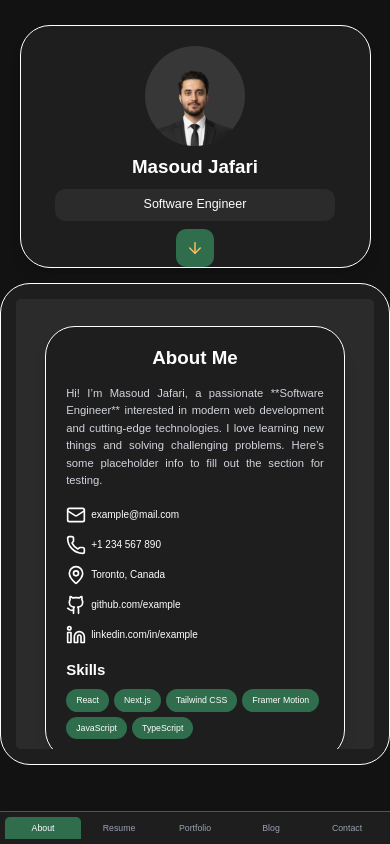
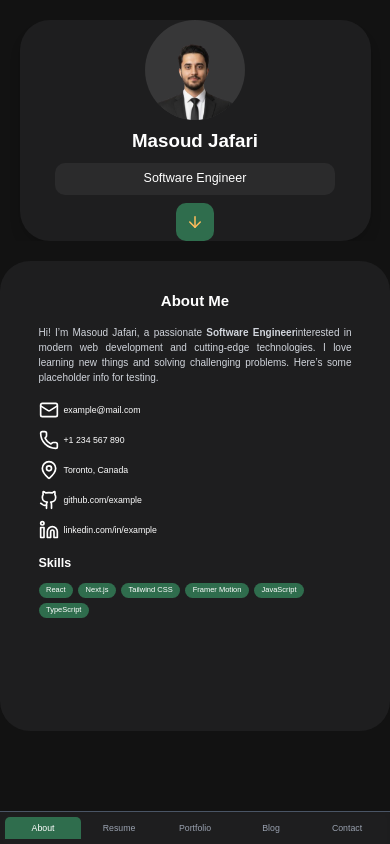
Before and after one commit to Masoud2025/portfolio, a Next.js app: page / in a window 390 px wide. Built offline with nearby package versions, Linux system fonts and the light colour scheme.

Commit message:
feat(ui responsive bug fixes ) +Remove  useless components from main page.tsx +Fix layout on main content are hide horizontal scroll  remove extra padding +remove static background color for inside tabs  should make it dynamic and change with state in next commits

```diff
--- a/src/app/page.tsx
+++ b/src/app/page.tsx
@@ -1,43 +1,18 @@
-import Footer from "@/components/layout/Footer";
-import Navbar from "@/components/layout/head/Navbar";
 import MainContent from "@/components/layout/MainContent";
-import MobileNavbar from "@/components/layout/MoblieNavbar";
 import SideBar from "@/components/layout/Sidebar/MainSidebar";
-import Sidebar from "@/components/layout/Sidebar/Sidebar";
 import { ThemeProvider } from "@/components/ThemeContext";
-import AboutMe from "@/components/ui/Aboutme";
-import AuroraBackground from "@/components/ui/background";
-import Contact from "@/components/ui/Contact";
-import SideProjects from "@/components/ui/HalfPAgeProjects";
-import Hero from "@/components/ui/Hero";
-import LeftHalft from "@/components/ui/LeftHalft";
-import PrjectsUI from "@/components/ui/NewProjects";
-// import Hero from "@/components/ui/Hero";
-import Projects from "@/components/ui/Projects";
-import ResponsiveSimulator from "@/components/ui/ResponsiveSimulator";
-import Skills from "@/components/ui/Skills";
+
+// import ResponsiveSimulator from "@/components/ui/ResponsiveSimulator";
 
 export default function Home() {
   return (
     <div>
-      {/* <ResponsiveSimulator /> */}
-      {/* <Navbar /> */}
-      {/* <Hero /> */}
-      {/* <AboutMe /> */}
-      {/* <Skills /> */}
-      {/* <Projects /> */}
-      {/* <PrjectsUI /> */}
-      {/* <AuroraBackground /> */}
-      {/* <Contact /> */}
-      {/* <Footer /> */}
       <ThemeProvider>
-        <SideBar />
-        <MainContent />
+        <div className="relative">
+          <SideBar />
+          <MainContent />
+        </div>
       </ThemeProvider>
-      {/* <MobileNavbar/> */}
-      {/* <Sidebar /> */}
-      {/* <SideProjects /> */}
-      {/* <LeftHalft /> */}
     </div>
   );
 }
--- a/src/components/AboutMe.tsx
+++ b/src/components/AboutMe.tsx
@@ -2,27 +2,44 @@
 
 import { motion } from "framer-motion";
 import { Mail, Phone, MapPin, Github, Linkedin } from "lucide-react";
+import { useTheme } from "../components/ThemeContext";
 
 export default function AboutMe() {
+  const { theme } = useTheme();
+
   return (
     <motion.div
       initial={{ opacity: 0, y: 50 }}
       animate={{ opacity: 1, y: 0 }}
       transition={{ duration: 0.8 }}
-      className="bg-[#1E1E1F] w-[90%] md:w-[800px] mx-auto mt-6 rounded-[30px] border-[.2px] border-white shadow-lg p-8"
+      className="
+        w-[90%] sm:w-[95%] md:w-[800px]
+        mx-auto mt-4
+        rounded-[30px]
+        p-4 sm:p-6 md:p-8
+      "
     >
       {/* Title */}
-      <h2 className="text-3xl font-bold text-white mb-6 text-center">About Me</h2>
+      <h2
+        className={`text-2xl sm:text-3xl font-bold  mb-6 text-center ${
+          theme === "light" ? " text-black " : " text-white "
+        }
+        `}
+      >
+        About Me
+      </h2>
 
       {/* Introduction */}
       <motion.p
         initial={{ opacity: 0 }}
         animate={{ opacity: 1 }}
         transition={{ delay: 0.3, duration: 1 }}
-        className="text-gray-300 text-lg mb-6 text-justify"
+        className="text-gray-300 text-base sm:text-lg mb-6 text-justify"
       >
-        Hi! I’m Masoud Jafari, a passionate **Software Engineer** interested in modern web development and cutting-edge technologies.
-        I love learning new things and solving challenging problems. Here’s some placeholder info to fill out the section for testing.
+        Hi! I’m Masoud Jafari, a passionate <strong>Software Engineer</strong>
+        interested in modern web development and cutting-edge technologies. I
+        love learning new things and solving challenging problems. Here’s some
+        placeholder info for testing.
       </motion.p>
 
       {/* Contact Info */}
@@ -30,27 +47,27 @@ export default function AboutMe() {
         initial={{ opacity: 0, x: -50 }}
         animate={{ opacity: 1, x: 0 }}
         transition={{ delay: 0.5, duration: 0.8 }}
-        className="grid grid-cols-1 md:grid-cols-2 gap-4 mb-6"
+        className="grid grid-cols-1 sm:grid-cols-2 gap-4 mb-6"
       >
         <div className="flex items-center text-white space-x-2">
           <Mail size={20} />
-          <span>example@mail.com</span>
+          <span className="text-sm sm:text-base">example@mail.com</span>
         </div>
         <div className="flex items-center text-white space-x-2">
           <Phone size={20} />
-          <span>+1 234 567 890</span>
+          <span className="text-sm sm:text-base">+1 234 567 890</span>
         </div>
         <div className="flex items-center text-white space-x-2">
           <MapPin size={20} />
-          <span>Toronto, Canada</span>
+          <span className="text-sm sm:text-base">Toronto, Canada</span>
         </div>
         <div className="flex items-center text-white space-x-2">
           <Github size={20} />
-          <span>github.com/example</span>
+          <span className="text-sm sm:text-base">github.com/example</span>
         </div>
         <div className="flex items-center text-white space-x-2">
           <Linkedin size={20} />
-          <span>linkedin.com/in/example</span>
+          <span className="text-sm sm:text-base">linkedin.com/in/example</span>
         </div>
       </motion.div>
 
@@ -60,18 +77,25 @@ export default function AboutMe() {
         animate={{ opacity: 1, y: 0 }}
         transition={{ delay: 0.7, duration: 0.8 }}
       >
-        <h3 className="text-2xl font-semibold text-white mb-4">Skills</h3>
+        <h3 className="text-xl sm:text-2xl font-semibold text-white mb-4">
+          Skills
+        </h3>
         <div className="flex flex-wrap gap-2">
-          {["React", "Next.js", "Tailwind CSS", "Framer Motion", "JavaScript", "TypeScript"].map(
-            (skill, idx) => (
-              <span
-                key={idx}
-                className="bg-[#2F6D4D] text-white px-4 py-2 rounded-full text-sm"
-              >
-                {skill}
-              </span>
-            )
-          )}
+          {[
+            "React",
+            "Next.js",
+            "Tailwind CSS",
+            "Framer Motion",
+            "JavaScript",
+            "TypeScript",
+          ].map((skill, idx) => (
+            <span
+              key={idx}
+              className="bg-[#2F6D4D] text-white px-3 sm:px-4 py-1 sm:py-2 rounded-full text-xs sm:text-sm"
+            >
+              {skill}
+            </span>
+          ))}
         </div>
       </motion.div>
     </motion.div>
--- a/src/components/Blog.tsx
+++ b/src/components/Blog.tsx
@@ -34,7 +34,7 @@ export default function Blog() {
   ];
 
   return (
-    <div className="bg-[#1E1E1F] w-[90%] md:w-[900px] mx-auto mt-6 rounded-[30px] border-[.2px] border-white shadow-lg p-6">
+    <div className=" w-[90%] md:w-[900px] mx-auto mt-6 rounded-[30px]  p-6">
       <h2 className="text-3xl font-bold text-white mb-6 text-center">Blog</h2>
 
       <div className="grid grid-cols-1 sm:grid-cols-2 gap-6">
--- a/src/components/Portfolio.tsx
+++ b/src/components/Portfolio.tsx
@@ -20,7 +20,7 @@ export default function Portfolio() {
     filter === "All" ? projects : projects.filter((p) => p.category === filter);
 
   return (
-    <div className="bg-[#1E1E1F] w-[90%] md:w-[900px] mx-auto mt-6 rounded-[30px] border-[.2px] border-white shadow-lg p-6">
+    <div className=" w-[90%] md:w-[900px] mx-auto mt-6 rounded-[30px]  p-6">
 
       {/* Desktop Filters */}
       <div className="hidden md:flex justify-center space-x-4 mb-6">
--- a/src/components/Resume.tsx
+++ b/src/components/Resume.tsx
@@ -4,7 +4,7 @@ import { motion } from "framer-motion";
 import { Briefcase, Calendar } from "lucide-react";
 
 export default function Resume() {
-  // اطلاعات تجربه‌های تستی
+  // Temp data for test
   const experiences = [
     {
       title: "Frontend Developer",
@@ -31,7 +31,7 @@ export default function Resume() {
       initial={{ opacity: 0, y: 50 }}
       animate={{ opacity: 1, y: 0 }}
       transition={{ duration: 0.8 }}
-      className="bg-[#1E1E1F] w-[90%] md:w-[800px] mx-auto mt-6 rounded-[30px] border-[.2px] border-white shadow-lg p-8"
+      className=" w-[90%] md:w-[800px] mx-auto mt-6  p-8"
     >
       {/* عنوان */}
       <h2 className="text-3xl font-bold text-white mb-6 text-center">My Work Experience</h2>
--- a/src/components/ThemeContext.jsx
+++ b/src/components/ThemeContext.jsx
@@ -5,7 +5,7 @@ import { createContext, useState, useContext } from "react";
 const ThemeContext = createContext();
 
 export function ThemeProvider({ children }) {
-  const [theme, setTheme] = useState("dark"); // حالت اولیه
+  const [theme, setTheme] = useState("dark"); //  default value
 
   const toggleTheme = () => {
     setTheme(theme === "light" ? "dark" : "light");
--- a/src/components/layout/MainContent.tsx
+++ b/src/components/layout/MainContent.tsx
@@ -20,13 +20,18 @@ export default function MainContent() {
   ];
 
   return (
+    <div className="w-full overflow-x-hidden">
+      {/* Main content wrapper */}
       <div
         className={`
-        w-full max-w-[900px]
-        mx-auto mt-6 mb-20
-        rounded-[30px] border p-6
+          max-w-[600px]
+          w-full
+          mt-8
+          rounded-[30px]
           transition-all duration-500 ease-in-out
-        relative
+          p-4 sm:p-6 lg:p-10
+          md:ml-[380px]  /* Space for fixed sidebar on desktop */
+
           ${
             theme === "light"
               ? "bg-white text-black border-gray-300"
@@ -34,7 +39,7 @@ export default function MainContent() {
           }
         `}
       >
-      {/* تب‌ها برای تبلت و دسکتاپ */}
+        {/* Tabs for desktop/tablet */}
         <div className="hidden md:flex justify-center space-x-6 border-b border-gray-700 pb-3 mb-5">
           {tabs.map((tab, index) => (
             <button
@@ -52,19 +57,22 @@ export default function MainContent() {
           ))}
         </div>
 
-      {/* محتوای تب فعال با ارتفاع ثابت + اسکرول داخلی */}
+        {/* Active tab content */}
         <div
           className="
-          p-5 rounded-lg bg-[#2B2B2C]
+             rounded-lg
             transition-all duration-500
-          overflow-y-auto scroll-smooth hide-scroll
+             hide-scroll
             h-[450px] md:h-[520px]
+            flex
+            overflow-auto
+            scroll-smooth
           "
         >
           {tabs[activeTab].content}
         </div>
 
-      {/* تب‌ها در موبایل */}
+        {/* Mobile bottom tabs */}
         <div className="fixed bottom-0 left-0 w-full bg-[#1E1E1F] flex justify-around md:hidden border-t border-gray-600 p-2 shadow-inner z-50">
           {tabs.map((tab, index) => (
             <button
@@ -82,5 +90,6 @@ export default function MainContent() {
           ))}
         </div>
       </div>
+    </div>
   );
 }
--- a/src/components/layout/Sidebar/MainSidebar.tsx
+++ b/src/components/layout/Sidebar/MainSidebar.tsx
@@ -12,23 +12,22 @@ export default function SideBar() {
   return (
     <div
       className={`
-        w-[90%] md:w-[260px]
-        rounded-[30px] border shadow-lg
-        mx-auto mt-10
+        w-[90%] md:h-[580px] md:w-[260px]
+        rounded-[30px]  shadow-lg
+        mx-auto
         transition-all duration-500
         relative
-
-        /* دسکتاپ → سایدبار ثابت */
-        md:fixed md:top-10 md:left-10
+        /* Desktop → fixed sidebar */
+        md:fixed md:top-10 md:left-44
 
         ${
           theme === "light"
-            ? "bg-white text-black border-gray-300"
-            : "bg-[#1E1E1F] text-white border-white"
+            ? "bg-white text-black "
+            : "bg-[#1E1E1F] text-white "
         }
       `}
     >
-      {/* تصویر پروفایل */}
+      {/* Profile image */}
       <div
         className={`h-[100px] w-[100px] mx-auto mt-8 rounded-full overflow-hidden
           ${theme === "light" ? "bg-gray-200" : "bg-[#373738]"}`}
@@ -40,7 +39,7 @@ export default function SideBar() {
         />
       </div>
 
-      {/* نام و شغل */}
+      {/* Name and job title */}
       <div className="flex flex-col items-center mt-4">
         <h1 className="font-black text-3xl">Masoud Jafari</h1>
 
@@ -54,7 +53,7 @@ export default function SideBar() {
         </h1>
       </div>
 
-      {/* دکمه باز/بسته موبایل */}
+      {/* Mobile open/close button */}
       <button
         onClick={() => setOpen(!open)}
         className="md:hidden mx-auto mt-3 flex justify-center"
@@ -70,7 +69,7 @@ export default function SideBar() {
         </div>
       </button>
 
-      {/* اطلاعات — موبایل: باز/بسته — دسکتاپ: همیشه باز */}
+      {/* Sidebar info */}
       <div
         className={`
           overflow-hidden transition-all duration-700
```
Lines whose indentation alone changed are shown as unchanged.
